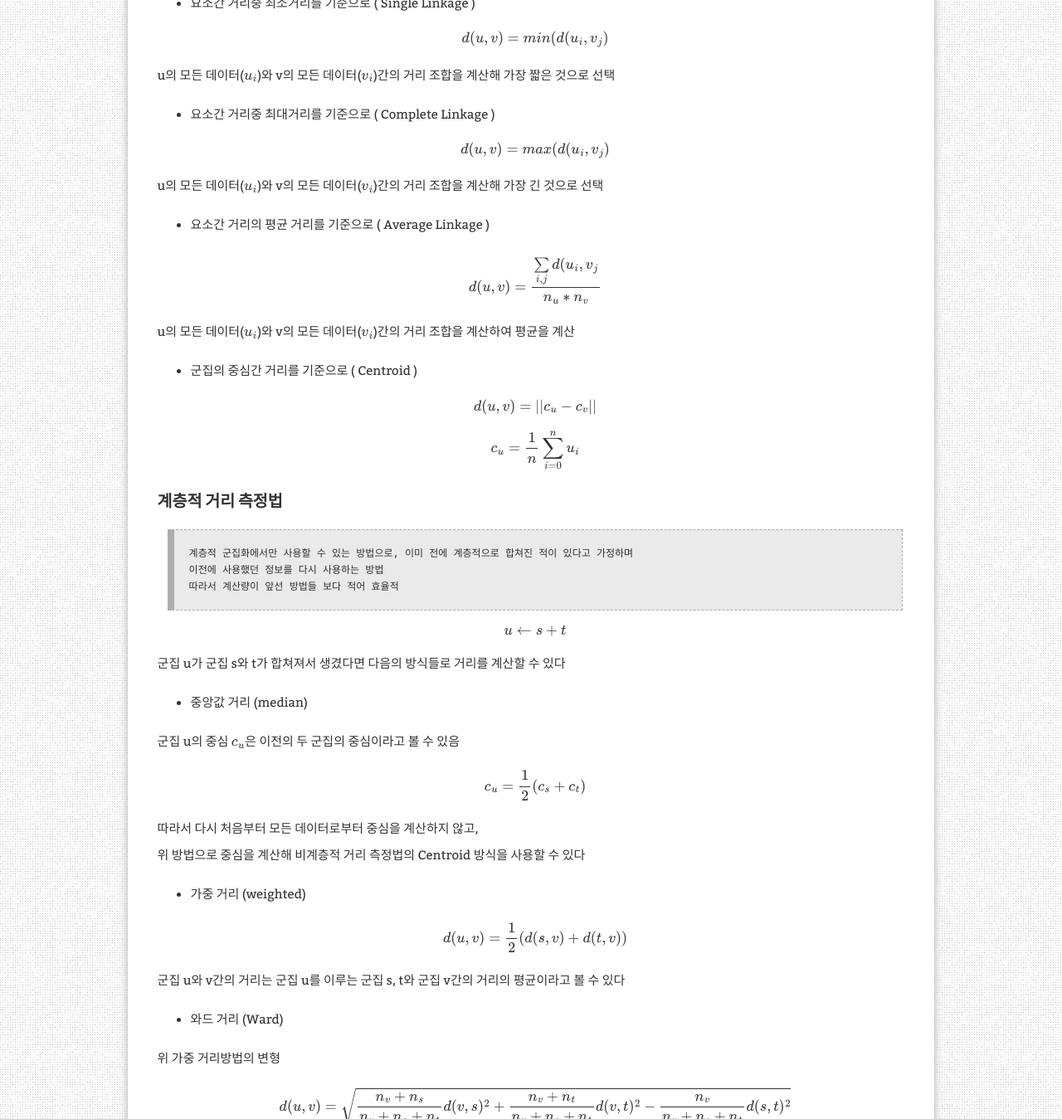
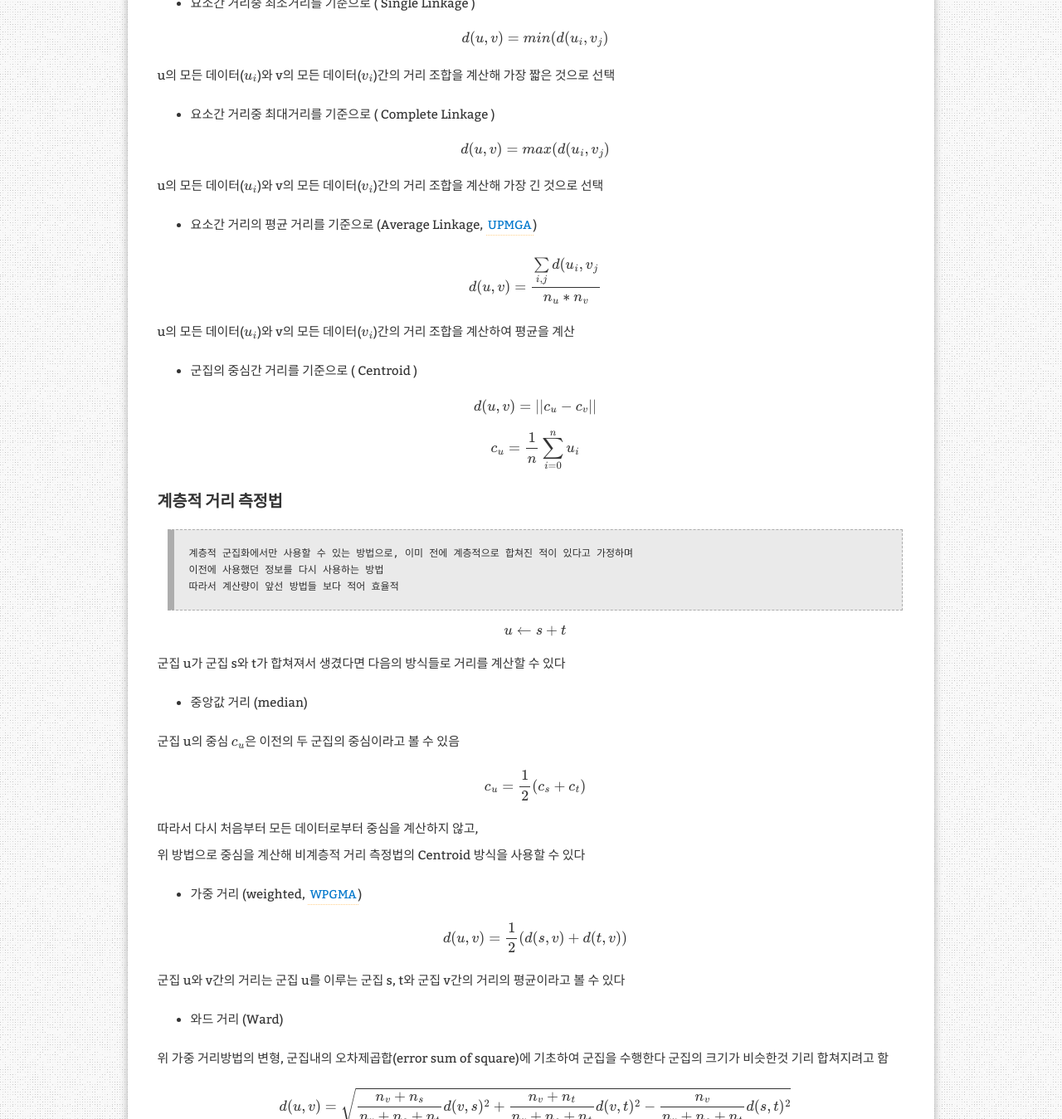
Before and after one commit to aristohyun/aristohyun.github.io, a Jekyll site: the page built from _posts/2021-07-25-Hierachy.md, in a window 1280 px wide and 1400 px high, scrolled down 1467 px, cut to the strip 0-1349 px from the top of the window. Shown: the whole strip at 83% size. Built offline with Jekyll 4.4.1, drawn with Linux system fonts in a browser that asks for light colours; formulas are drawn with MathJax 3; comment, search, counter and statistics services are not loaded.

Commit message:
Update 2021-07-25-Hierachy.md

```diff
--- a/_posts/2021-07-25-Hierachy.md
+++ b/_posts/2021-07-25-Hierachy.md
@@ -51,7 +51,7 @@ u의 모든 데이터($u_ i$)와 v의 모든 데이터($v_ i$)간의 거리 조
 
 u의 모든 데이터($u_ i$)와 v의 모든 데이터($v_ i$)간의 거리 조합을 계산해 가장 긴 것으로 선택
 
-- 요소간 거리의 평균 거리를 기준으로 ( Average Linkage )
+- 요소간 거리의 평균 거리를 기준으로 (Average Linkage, [UPMGA](https://en.wikipedia.org/wiki/UPGMA))
 
 @ d(u,v) = \frac {\sum \limits_ {i, j}^{} {d(u_ i, v_ j}} {n_ u * n_ v} @
 
@@ -81,7 +81,7 @@ u의 모든 데이터($u_ i$)와 v의 모든 데이터($v_ i$)간의 거리 조
 따라서 다시 처음부터 모든 데이터로부터 중심을 계산하지 않고,
 위 방법으로 중심을 계산해 비계층적 거리 측정법의 Centroid 방식을 사용할 수 있다
 
-- 가중 거리 (weighted)
+- 가중 거리 (weighted, [WPGMA](https://en.wikipedia.org/wiki/WPGMA))
 
 @ d(u,v) = \frac {1}{2} (d(s,v) + d(t,v)) @
 
@@ -89,7 +89,8 @@ u의 모든 데이터($u_ i$)와 v의 모든 데이터($v_ i$)간의 거리 조
 
 - 와드 거리 (Ward)
 
-위 가중 거리방법의 변형
+위 가중 거리방법의 변형, 군집내의 오차제곱합(error sum of square)에 기초하여 군집을 수행한다
+군집의 크기가 비슷한것 기리 합쳐지려고 함
 
 @ d(u,v) = \sqrt{ \frac{n_ v + n_ s}{n_ v + n_ s + n_ t}d(v,s)^2 + \frac{n_ v + n_ t}{n_ v + n_ s + n_ t}d(v,t)^2 - \frac{n_ v}{n_ v + n_ s + n_ t}d(s,t)^2 } @
 
```
